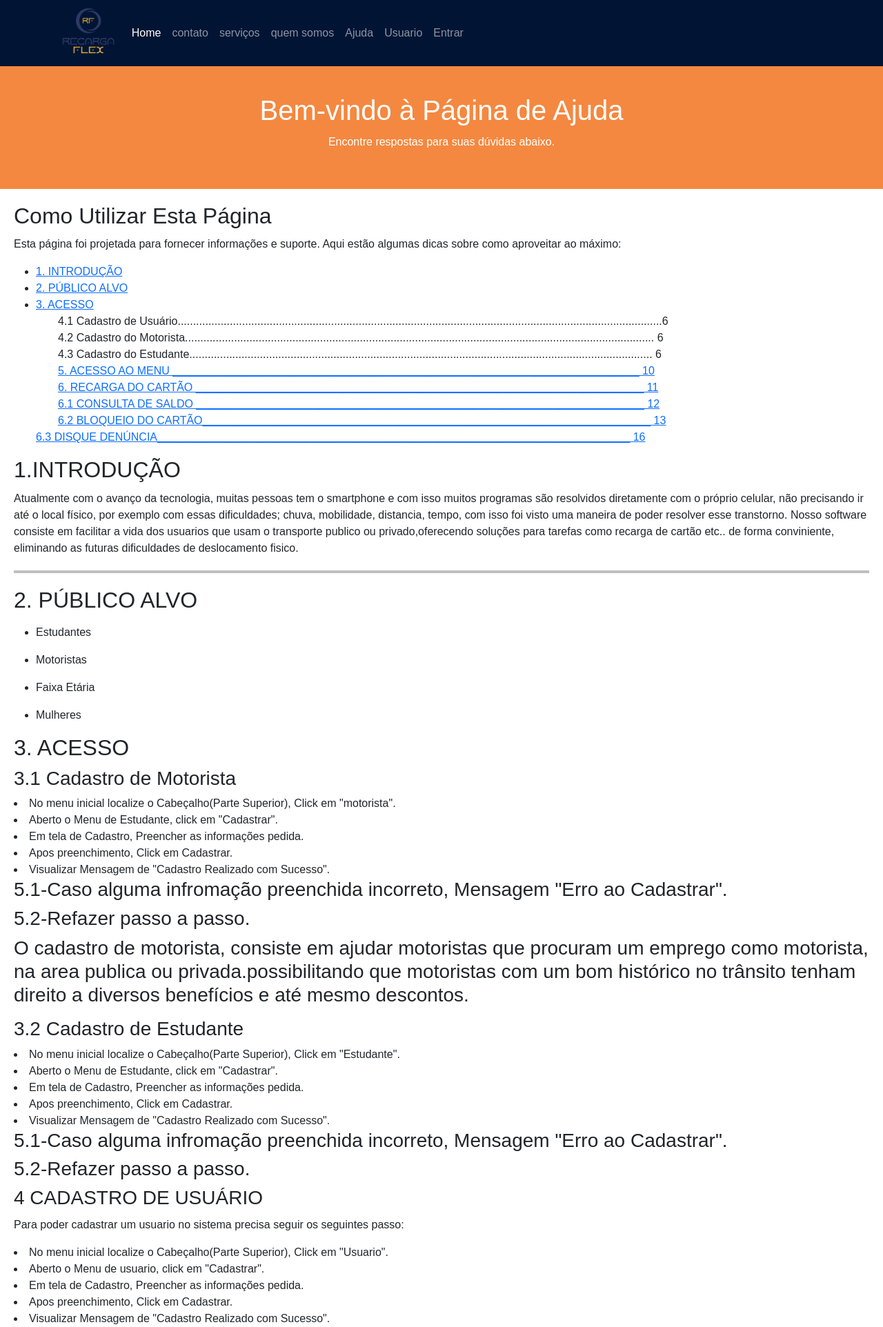
After one commit to jaum-daum/AMTU, a PHP site: page /admin/ajuda/teste.php in a window 1280 px wide. The commit adds this page. Shown: the top 1924 px of the page at 69% size. Run offline with PHP 8.4, Linux system fonts and the light colour scheme.

Commit message:
16/11-noite

```diff
--- a/admin/ajuda/index.php
+++ b/admin/ajuda/index.php
@@ -33,6 +33,9 @@
     <a href="guia_usuario.php" target="_blank" class="pdf-link">
         <i class="fas fa-file-pdf fa-2x"></i> abrir ajuda
     </a>
+    <a href="teste.php" target="_blank" class="pdf-link">
+        <i class="fas fa-file-pdf fa-2x"></i> Teste
+    </a>
 
 </body>
 
--- /dev/null
+++ b/admin/ajuda/teste.php
@@ -0,0 +1,169 @@
+<?php
+    require_once $_SERVER['DOCUMENT_ROOT'] . "/includes/cabecalho.php";
+?>
+<style>
+        body {
+    font-family: 'Arial', sans-serif;
+    margin: 0;
+    padding: 0;
+    box-sizing: border-box;
+}
+
+.intro-topo {
+    background-color: #f48840;
+    color: #fff;
+    text-align: center;
+    padding: 40px;
+}
+
+h1 {
+    margin: 0;
+}
+
+p {
+    margin-top: 10px;
+}
+
+.main-content {
+    padding: 20px;
+}
+
+footer {
+    background-color: #2c3e50;
+    color: #fff;
+    text-align: center;
+    padding: 10px;
+    position: fixed;
+    bottom: 0;
+    width: 100%;
+}
+hr {
+    border: 2px solid black;
+    margin: 20px 0;
+}
+    </style>
+
+
+    <div class="intro-topo">
+        <h1>Bem-vindo à Página de Ajuda</h1>
+        <p>Encontre respostas para suas dúvidas abaixo.</p>
+</div>
+
+    <section class="main-content">
+        <h2>Como Utilizar Esta Página</h2>
+        <p>Esta página foi projetada para fornecer informações e suporte. Aqui estão algumas dicas sobre como aproveitar ao máximo:</p>
+
+        <ul>
+        <li><a href="#introducao">1. INTRODUÇÃO</a></li>
+        <li><a href="#publico">2. PÚBLICO ALVO</a></li>
+        <li><a href="#acesso">3. ACESSO</a></li>
+        <ol>4.1 Cadastro de Usuário..............................................................................................................................................................6
+        </ol>
+        <ol>4.2 Cadastro do Motorista......................................................................................................................................................... 6
+        </ol>
+        <ol>4.3 Cadastro do Estudante....................................................................................................................................................... 6
+        </ol>
+        <ol><a href="#acesso">5. ACESSO AO MENU ____________________________________________________________________________ 10
+        </a></ol>
+        <ol><a href="#recarga">6. RECARGA DO CARTÃO _________________________________________________________________________ 11
+</a> </ol>
+<ol><a href="#consulta">6.1 CONSULTA DE SALDO _________________________________________________________________________  12
+        </a></ol>
+        <ol><a href="#bloqueio">6.2 BLOQUEIO DO CARTÃO_________________________________________________________________________  13
+        </a></ol>
+        <a href="#bloqueio">6.3 DISQUE DENÚNCIA_____________________________________________________________________________  16
+        </a></ol>
+        </ul>
+
+        <h2 id="introducao">1.INTRODUÇÃO</h2>
+    <P>Atualmente com o avanço da tecnologia, muitas pessoas tem o smartphone e com isso muitos programas são resolvidos diretamente com o próprio celular, não precisando ir até o local físico, por exemplo com essas dificuldades; chuva, mobilidade, distancia, tempo, com isso foi visto uma maneira de poder resolver esse transtorno.
+        Nosso software consiste em facilitar a vida dos usuarios que usam o transporte publico ou privado,oferecendo soluções para tarefas como recarga de cartão etc.. de forma conviniente, eliminando as futuras dificuldades de deslocamento fisico.
+    </P>
+    <hr>
+    <h2 id="publico">2. PÚBLICO ALVO</h2>
+    <P>
+        <ul>
+            <li>Estudantes</li>
+        </ul>
+        <ul>
+            <li>Motoristas</li>
+        </ul>
+        <ul>
+            <li>Faixa Etária</li>
+        </ul>
+        <ul>
+            <li>Mulheres</li>
+        </ul>
+    </P>
+    <h2 id="acesso">3. ACESSO</h2>
+    <h3>3.1 Cadastro de Motorista</h3>
+    <li>No menu inicial localize o Cabeçalho(Parte Superior), Click em "motorista".</li>
+    <li>Aberto o Menu de Estudante, click em "Cadastrar".</li>
+    <li>Em tela de Cadastro, Preencher as informações pedida.</li>
+    <li>Apos preenchimento, Click em Cadastrar.</li>
+    <li>Visualizar Mensagem de "Cadastro Realizado com Sucesso".</li>
+    <h3>5.1-Caso alguma infromação preenchida incorreto, Mensagem "Erro ao Cadastrar".</h3>
+    <h3>5.2-Refazer passo a passo.</3>
+    <p>O cadastro de motorista, consiste em ajudar motoristas que procuram um emprego como motorista, na area publica ou privada.possibilitando que motoristas com um bom histórico no trânsito tenham direito a diversos benefícios e até mesmo descontos. </p>
+    <h3>3.2 Cadastro de Estudante</h3>
+    <li>No menu inicial localize o Cabeçalho(Parte Superior), Click em "Estudante".</li>
+    <li>Aberto o Menu de Estudante, click em "Cadastrar".</li>
+    <li>Em tela de Cadastro, Preencher as informações pedida.</li>
+    <li>Apos preenchimento, Click em Cadastrar.</li>
+    <li>Visualizar Mensagem de "Cadastro Realizado com Sucesso".</li>
+    <h3>5.1-Caso alguma infromação preenchida incorreto, Mensagem "Erro ao Cadastrar".</h3>
+    <h3>5.2-Refazer passo a passo.</h3>
+
+<h3 id="menu">4 CADASTRO DE USUÁRIO</h3>
+<p>Para poder cadastrar um usuario no sistema precisa seguir os seguintes passo:</p>
+    <li>No menu inicial localize o Cabeçalho(Parte Superior), Click em "Usuario".</li>
+    <li>Aberto o Menu de usuario, click em "Cadastrar".</li>
+    <li>Em tela de Cadastro, Preencher as informações pedida.</li>
+    <li>Apos preenchimento, Click em Cadastrar.</li>
+    <li>Visualizar Mensagem de "Cadastro Realizado com Sucesso".</li>
+    <h3>5.1-Caso alguma infromação preenchida incorreto, Mensagem "Erro ao Cadastrar".</h3>
+    <h3>Refazer passo a passo.</h3>
+
+<h3 id="recarga">5.1 RECARGA do CARTÃO</h3>
+<p>Para poder recargar o cartão no sistema precisa seguir os seguintes passo:</p>
+    <li>No menu inicial localize o botão de recarga(Parte Superior), Click em "Recarregar".</li>
+    <li>Aberto o Menu de usuario, click em "Recarregar".</li>
+    <li>Em tela de Recarregar, Preencher as informações pedida.</li>
+    <li>Apos preenchimento, Click em pagar.</li>
+    <li>Apos o pagamento, Click em "voltar ao inicio".</li>
+    <li>Visualizar Mensagem de "Pagamento efetuado com Sucesso".</li>
+    <h3>5.1 caso não consiga, click no botão de ajuda</h3>
+    <h3>5.2-Refazer passo a passo.</h3>
+    <h3 id="consulta">5.4 CONSULTA DE SALDO</h3>
+    <P>Para poder saber o quanto de saldo ainda resta no seu cartão , você precisa seguir os seguintes passo-a-passo:</p>
+    <li>No menu inicial localize o botão de consulta de saldo(Parte Superior), Click em "consultar saldo".</li>
+    <li>Aberto o MENU  de saldo, click em "VER SALDO".</li>
+    <li>Nessa tela você conseguirá Visualizar o saldo do seu cartão.</li>
+    <li>Caso queira Recarregar click no botão "Recarregar CARTÃO".</li>
+    <li>caso não consiga, click no botão de ajuda</li>
+    <li>Refazer passo a passo de "recarga de saldo".</li>
+    <h3 id="bloqueio">5.3 BLOQUEIO DO CARTÃO</h3>
+    <P>O bloqueio de cartão consiste em bloquear se cartão em caso de perda, siga o passo-a-passo:</p>
+    <li>No menu inicial localize o botão de Bloqueio de cartão(Parte Superior), Click em "bloquear".</li>
+    <li> Apos aberto o MENU  de bloqueio.</li>
+    <li>Será pedido seu cpf, e tera a opcão de cartão comun,cartão de Estudante.</li>
+    <li>apos a sua escolha você vizualizará a Mensagem"cartão bloqueado".</li>
+    <li>caso não consiga, volte para a pagina principal e click em Ajuda.</li>
+    <li>refaça o passo-a-passo.</li>
+    <h3 id="disque">5.4 DISQUE DENÚNCIA</h3>
+    <P> Para utilizar o serviço disque-denuncia siga o passo-a-passo</p>
+    <li>No menu inicial localize o botão de Fazer denúncia(Parte Superior).</li>
+    <li>Apos aberto a pagina de "BLOQUEIO".<br>
+    <li>tera uma barra de escrita para voce colocar sua denuncia.<br>
+    <li>logo apos click em "enviar".<br>
+    <li>E então analizaremos sua denuncia e tomaremos as devidas ações.<br>
+
+
+
+        <h2>Perguntas Frequentes</h2>
+        <p>Aqui estão algumas perguntas frequentes que podem ajudar a esclarecer suas dúvidas:</p>
+        <ul>
+            <li><strong>Como faço para criar uma conta?</strong> - Consulte a seção "Cadastro" para obter instruções passo a passo.</li>
+            <li><strong>Como redefinir minha senha?</strong> - Visite a seção "Senha" para obter informações sobre a recuperação de senha.</li>
+        </ul>
+    </section>
```
